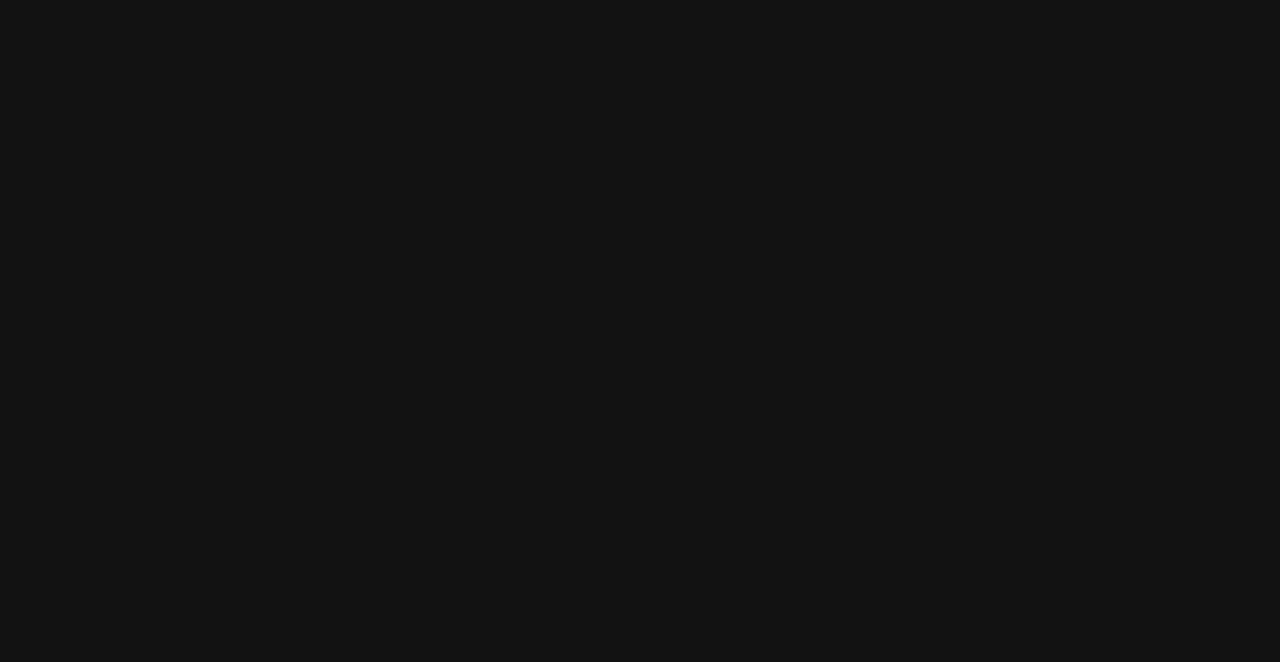
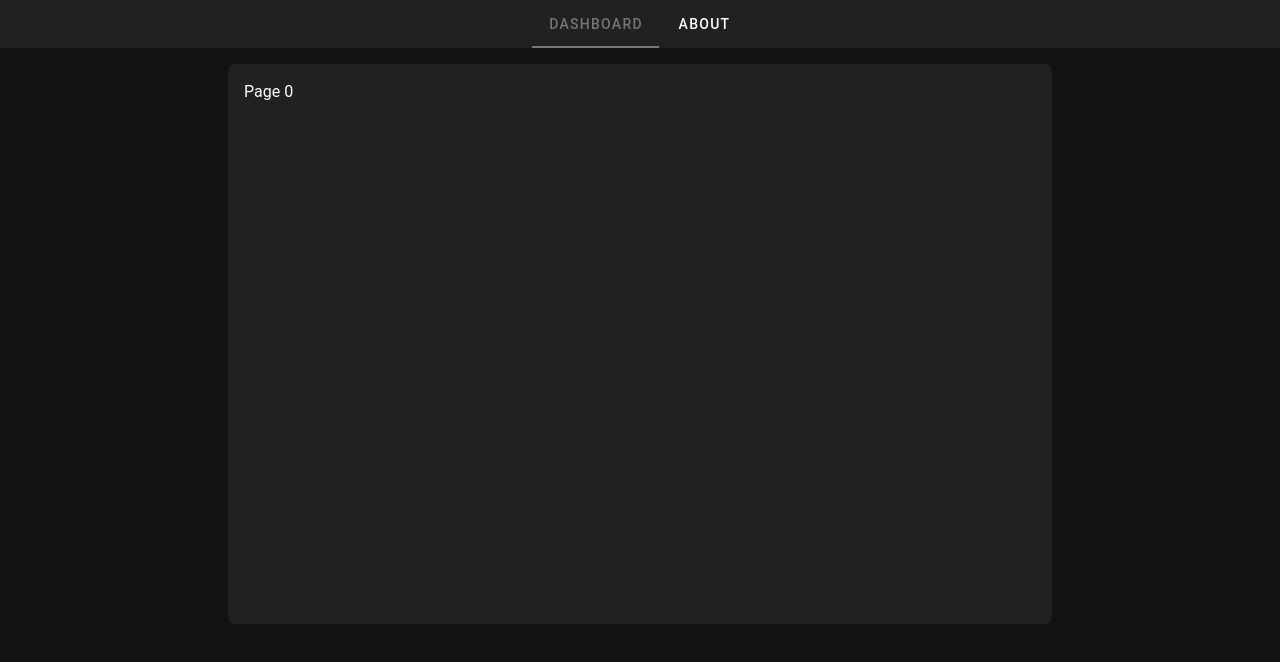
Before and after one commit to 3quanimity/vuetify-dashboard, a Vue app: page / in a window 1280 px wide. Shown: the top 662 px of the page. Built offline with nearby package versions, Linux system fonts and the light colour scheme.

Commit message:
basic navigation system setup

```diff
--- a/src/pages/index.vue
+++ b/src/pages/index.vue
@@ -1,6 +1,78 @@
 <template>
+  <v-app>
+    <!-- TOP BAR  -->
+    <v-app-bar
+      class="px-3"
+      color="grey-darken-4"
+      flat
+      density="compact"
+    >
+      <v-spacer />
+      <v-tabs
+        v-model="selectedTab"
+        centered
+        color="grey-darken-1"
+      >
+        <v-tab
+          v-for="link in links"
+          :key="link"
+        >
+          {{ link }}
+        </v-tab>
+      </v-tabs>
+      <v-spacer />
+    </v-app-bar>
+
+    <!-- CONTAINER -->
+    <v-main>
+      <v-container fluid>
+        <v-row>
+          <!-- LEFT COLUMN -->
+          <v-col
+            cols="12"
+            sm="2"
+          />
+
+          <!-- MAIN COLUMN -->
+          <v-col
+            cols="12"
+            sm="8"
+          >
+            <v-sheet
+              v-if="selectedTab == 0"
+              min-height="70vh"
+              rounded="lg"
+              class="pa-4"
+            >
+              Page 0
+            </v-sheet>
+
+            <v-sheet
+              v-else
+              min-height="70vh"
+              rounded="lg"
+              class="pa-2 pt-4"
+            >
+              Page 1
+            </v-sheet>
+          </v-col>
+
+          <!-- RIGHT COLUMN -->
+          <v-col
+            cols="12"
+            sm="2"
+          />
+        </v-row>
+      </v-container>
+    </v-main>
+  </v-app>
 </template>
 
 <script lang="ts" setup>
-//
+// Imports
+import { ref, watch, onMounted } from "vue";
+
+// Variables
+const selectedTab = ref(0);
+const links = ref(["Dashboard", "About"]);
 </script>
```
